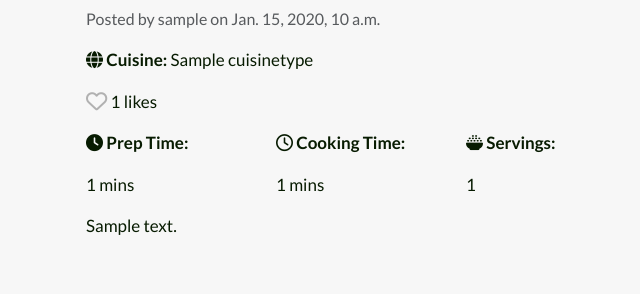
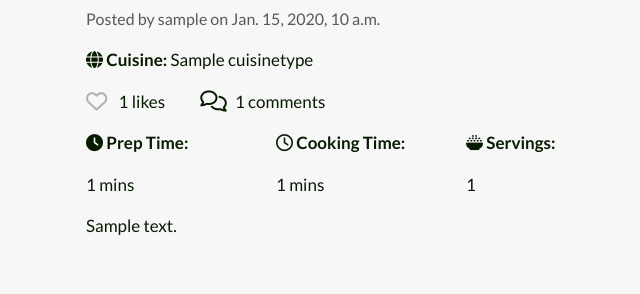
Before and after one commit to bhagyashriyogeshpatil/flavor-fusion, a Django app: a page that uses blog/templates/blog/recipe_detail.html in a window 1280 px wide. Shown: the part 217-511 px from the top of the page, without its empty margins (566-1206 px from the left). Run offline with Django 5.2, Linux system fonts and the light colour scheme; tables that the repository leaves empty hold one stand-in row (values such as "Sample post"); some libraries are stand-ins or nearby versions.

Commit message:
Add comment icon and count to recipe detail page

```diff
--- a/blog/templates/blog/recipe_detail.html
+++ b/blog/templates/blog/recipe_detail.html
@@ -44,7 +44,9 @@
                         </button>
                     {% endif %}
                     <!-- Display the likes count -->
-                    <p class="d-inline ml-2">{{ recipe.get_likes_count }} likes</p>
+                    <p class="d-inline mx-2">{{ recipe.get_likes_count }} likes</p>
+                    <!-- Display the comments count -->
+                    <p class="d-inline ms-4"><strong class="me-2"><i class="fa-regular fa-comments fa-lg"></i></strong>{{ comments.count }} comments</p>
                 </div>
             </div>
             <div class="row">
```
